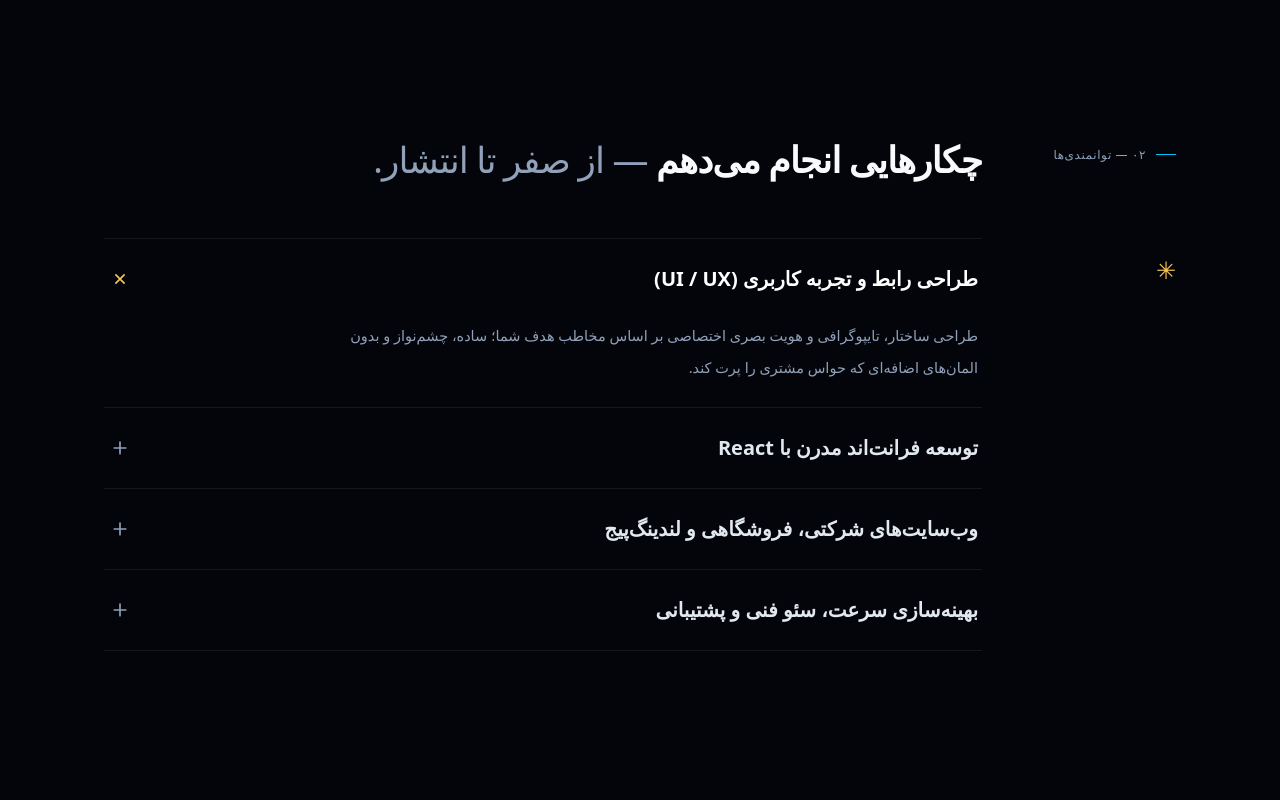
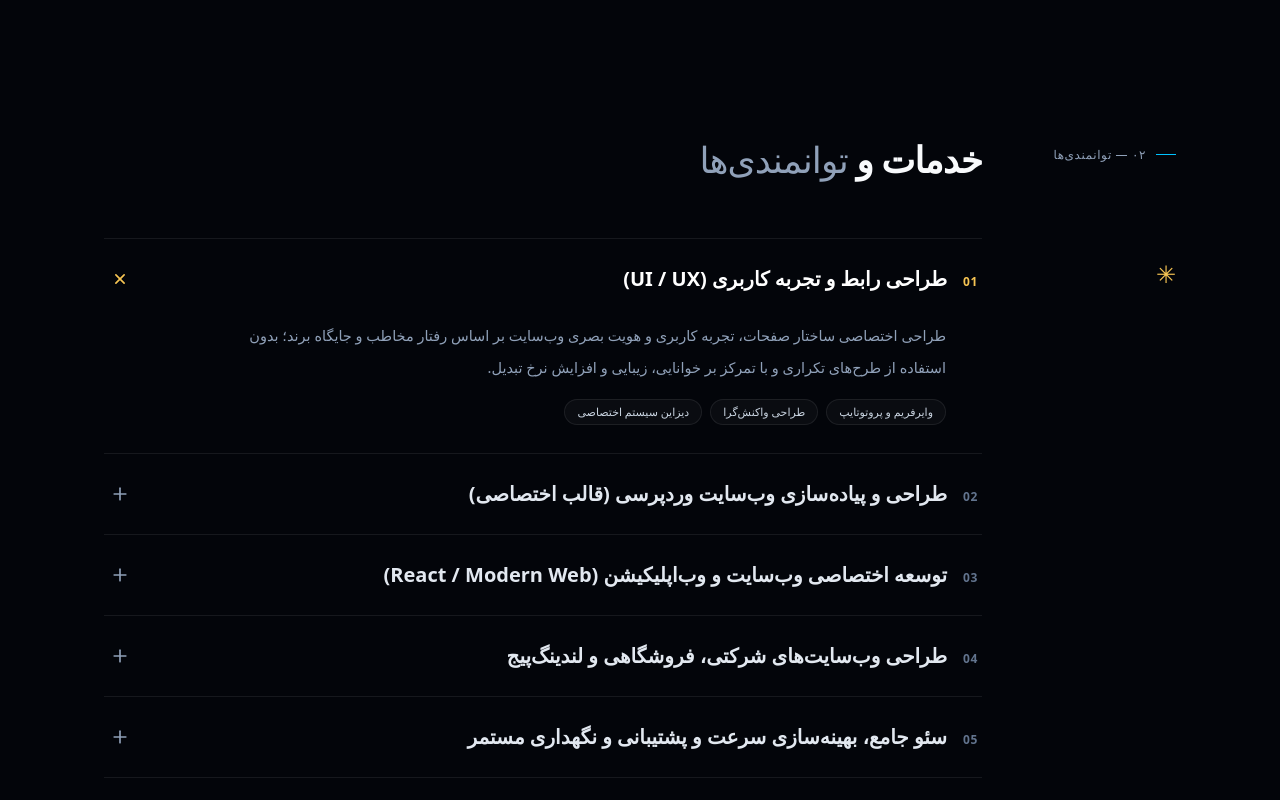
Before and after one commit to KAVIX-dev/kavix-dev.github.io, a React (Vite) app: page / in a window 1280 px wide. Shown: the part 2600-3400 px from the top of the page. Built offline with nearby package versions, Linux system fonts and the light colour scheme.

Commit message:
Update Capabilities Section

```diff
--- a/src/components/CapabilitiesSection.jsx
+++ b/src/components/CapabilitiesSection.jsx
@@ -24,12 +24,12 @@ export default function CapabilitiesSection() {
           </div>
 
           <h2 className="text-3xl leading-tight font-extrabold tracking-tight text-slate-50 sm:text-4xl">
-            چکارهایی انجام می‌دهم{' '}
-            <span className="font-light text-slate-400">— از صفر تا انتشار.</span>
+            خدمات و{' '}
+            <span className="font-light text-slate-400">توانمندی‌ها</span>
           </h2>
         </motion.div>
 
-        {/* Hairline Accordion (Sample #2 inspired) */}
+        {/* Studio Hairline Accordion */}
         <motion.div
           initial={{ opacity: 0, y: 24 }}
           whileInView={{ opacity: 1, y: 0 }}
@@ -37,7 +37,7 @@ export default function CapabilitiesSection() {
           transition={{ duration: 0.75, delay: 0.1, ease }}
           className="grid grid-cols-1 gap-6 lg:grid-cols-[170px_1fr]"
         >
-          <div className="hidden pt-4 text-2xl text-[#f6c453] lg:block" aria-hidden="true">
+          <div className="hidden pt-5 text-2xl text-[#f6c453] lg:block" aria-hidden="true">
             ✳
           </div>
 
@@ -51,13 +51,23 @@ export default function CapabilitiesSection() {
                     onClick={() => setOpenIndex(isOpen ? -1 : idx)}
                     className="group flex w-full cursor-pointer items-center justify-between gap-4 py-6 pr-1 text-right transition-colors"
                   >
+                    <div className="flex items-baseline gap-4">
                       <span
-                      className={`text-lg font-semibold transition-colors duration-200 sm:text-xl ${
+                        dir="ltr"
+                        className={`text-xs font-semibold tracking-wider transition-colors ${
+                          isOpen ? 'text-[#f6c453]' : 'text-slate-500 group-hover:text-[#00c3ff]'
+                        }`}
+                      >
+                        {cap.num}
+                      </span>
+                      <span
+                        className={`text-base font-bold transition-colors duration-200 sm:text-xl ${
                           isOpen ? 'text-white' : 'text-slate-200 group-hover:text-[#00c3ff]'
                         }`}
                       >
                         {cap.title}
                       </span>
+                    </div>
 
                     <motion.span
                       animate={{ rotate: isOpen ? 45 : 0 }}
@@ -79,9 +89,24 @@ export default function CapabilitiesSection() {
                         transition={{ duration: 0.36, ease }}
                         className="overflow-hidden"
                       >
-                        <p className="max-w-[680px] pr-1 pb-6 text-[14.5px] leading-8 text-slate-400">
+                        <div className="pr-8 pb-7 sm:pr-9">
+                          <p className="max-w-[700px] text-[14.5px] leading-8 text-slate-400">
                             {cap.description}
                           </p>
+
+                          {cap.tags?.length > 0 && (
+                            <div className="mt-4 flex flex-wrap gap-2">
+                              {cap.tags.map((tag) => (
+                                <span
+                                  key={tag}
+                                  className="rounded-full border border-white/[0.08] bg-white/[0.03] px-3 py-1 text-[11px] font-medium text-slate-300"
+                                >
+                                  {tag}
+                                </span>
+                              ))}
+                            </div>
+                          )}
+                        </div>
                       </motion.div>
                     )}
                   </AnimatePresence>
--- a/src/data/portfolio.js
+++ b/src/data/portfolio.js
@@ -80,24 +80,39 @@ export const projects = [
 
 export const capabilities = [
   {
+    num: '01',
     title: 'طراحی رابط و تجربه کاربری (UI / UX)',
     description:
-      'طراحی ساختار، تایپوگرافی و هویت بصری اختصاصی بر اساس مخاطب هدف شما؛ ساده، چشم‌نواز و بدون المان‌های اضافه‌ای که حواس مشتری را پرت کند.',
+      'طراحی اختصاصی ساختار صفحات، تجربه کاربری و هویت بصری وب‌سایت بر اساس رفتار مخاطب و جایگاه برند؛ بدون استفاده از طرح‌های تکراری و با تمرکز بر خوانایی، زیبایی و افزایش نرخ تبدیل.',
+    tags: ['وایرفریم و پروتوتایپ', 'طراحی واکنش‌گرا', 'دیزاین سیستم اختصاصی'],
   },
   {
-    title: 'توسعه فرانت‌اند مدرن با React',
+    num: '02',
+    title: 'طراحی و پیاده‌سازی وب‌سایت وردپرسی (قالب اختصاصی)',
     description:
-      'پیاده‌سازی سریع و استاندارد با React، انیمیشن‌های روان و کدنویسی تمیز و مقیاس‌پذیر که روی موبایل و دسکتاپ بدون کوچک‌ترین کندی اجرا می‌شود.',
+      'توسعه وب‌سایت‌های شرکتی و فروشگاهی روی هسته قدرتمند وردپرس با کدنویسی قالب کاملاً اختصاصی (بدون وابستگی به قالب‌های آماده و صفحه‌سازهای سنگین)؛ ترکیبی از مدیریت ساده برای کارفرما، امنیت بالا و سرعت بارگذاری فوق‌العاده.',
+    tags: ['قالب ۱۰۰٪ اختصاصی', 'ووکامرس بهینه', 'پنل مدیریت ساده'],
   },
   {
-    title: 'وب‌سایت‌های شرکتی، فروشگاهی و لندینگ‌پیج',
+    num: '03',
+    title: 'توسعه اختصاصی وب‌سایت و وب‌اپلیکیشن (React / Modern Web)',
     description:
-      'از معرفی حرفه‌ای برند و جذب مشتری جدید تا فروشگاه‌های اینترنتی و صفحات کمپین با تمرکز بر سرعت بارگذاری بالا و نرخ تبدیل بیشتر.',
+      'پیاده‌سازی رابط‌های کاربری پیشرفته، داشبوردها و محصولات نرم‌افزاری تحت وب با تکنولوژی‌های روز؛ مناسب برای برندها و استارتاپ‌هایی که به عملکرد لحظه‌ای، انیمیشن‌های روان و معماری مقیاس‌پذیر نیاز دارند.',
+    tags: ['React & Modern JS', 'عملکرد پرسرعت', 'معماری مقیاس‌پذیر'],
   },
   {
-    title: 'بهینه‌سازی سرعت، سئو فنی و پشتیبانی',
+    num: '04',
+    title: 'طراحی وب‌سایت‌های شرکتی، فروشگاهی و لندینگ‌پیج',
     description:
-      'بهینه‌سازی تصاویر، ساختار استاندارد برای موتورهای جستجو، راه‌اندازی روی دامنه و همراهی کامل پس از تحویل نهایی پروژه.',
+      'خلق ویترین آنلاین حرفه‌ای برای معرفی خدمات سازمان‌ها، راه‌اندازی فروشگاه‌های اینترنتی با مسیر خرید روان و طراحی صفحات فرود (Landing Page) هدفمند ویژه کمپین‌های تبلیغاتی و جذب مشتری جدید.',
+    tags: ['وب‌سایت شرکتی', 'فروشگاه آنلاین', 'لندینگ‌پیج فروش‌محور'],
+  },
+  {
+    num: '05',
+    title: 'سئو جامع، بهینه‌سازی سرعت و پشتیبانی و نگهداری مستمر',
+    description:
+      'اجرای کامل فرآیند سئو (تکنیکال، بهینه‌سازی ساختار و رشد رتبه در موتورهای جستجو)، ارتقای سرعت بارگذاری صفحات (Core Web Vitals) همراه با نگهداری، بروزرسانی‌های امنیتی و پشتیبانی فنی مستمر پس از انتشار پروژه.',
+    tags: ['سئو کامل', 'بهینه‌سازی سرعت', 'پشتیبانی و نگهداری'],
   },
 ];
 
```
Lines whose indentation alone changed are shown as unchanged.
